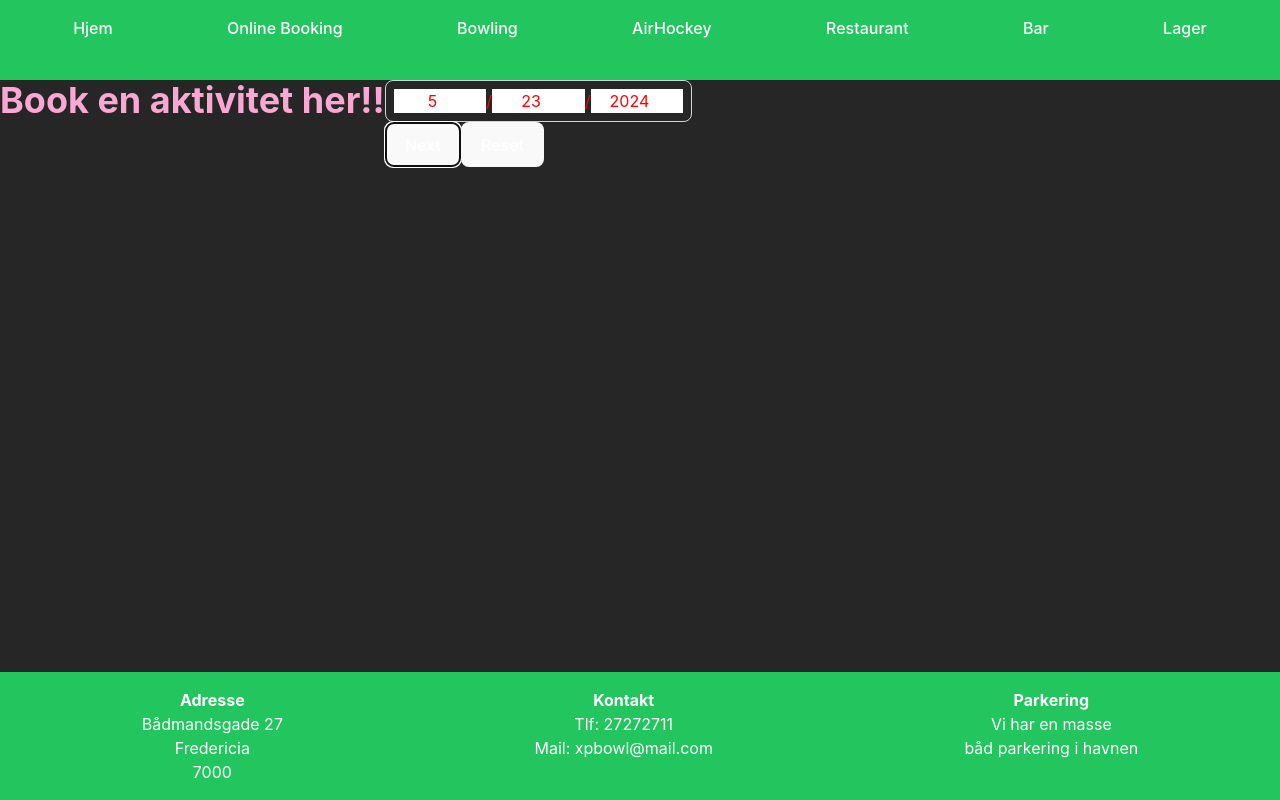
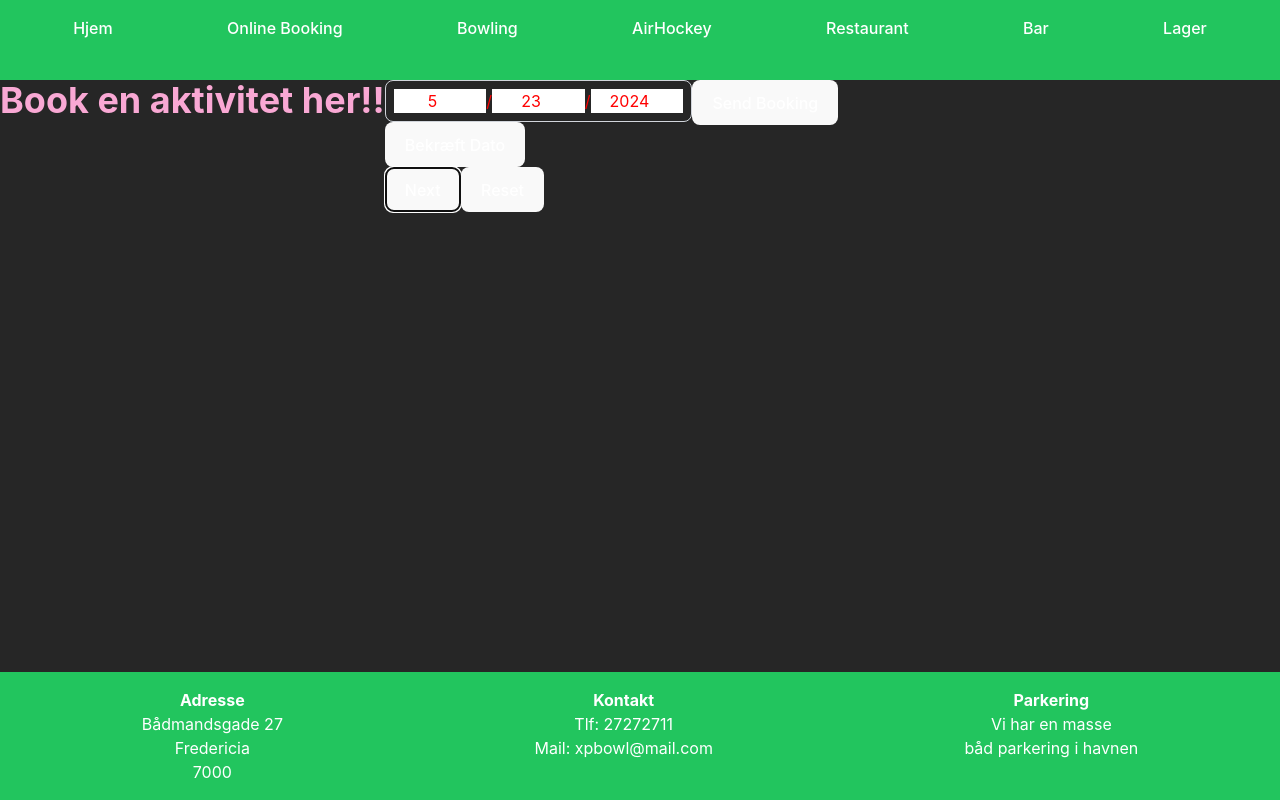
Before and after one commit to YawHB/XP-Bowling-Frontend-KYLL, a React (Vite) app: page /booking in a window 1280 px wide. Both pictures are taken after a click on the button "Next". Built offline with nearby package versions, Linux system fonts and the light colour scheme; no server answers.

Commit message:
file structure change

```diff
--- a/src/components/booking/CustomerForm.tsx
+++ b/src/components/booking/CustomerForm.tsx
@@ -1,15 +1,15 @@
 import { FormEvent, useEffect, useState } from "react";
 import { postCustomer } from "../services/customerService";
 
-interface CustomerInterface {
+export interface CustomerInterface {
   id?: number;
   name: string;
   phone: string;
 }
 
-export default function CustomerForm() {
+export default function CustomerForm({ setThisCustomer }: { setThisCustomer: (customer: CustomerInterface) => void }){
   const [customerIsExisting, setCusomerIsExisting] = useState<boolean>(false);
-  const [thisCustomer, setThisCustomer] = useState<CustomerInterface>();
+  // const [thisCustomer, setThisCustomer] = useState<CustomerInterface>();
   const [customerPhone, setCustomerPhone] = useState<string>("");
   const [customersList, setCustomersList] = useState<CustomerInterface[]>([]);
   const [customerFirstName, setCustomerFirstName] = useState<string>("");
@@ -65,7 +65,7 @@ export default function CustomerForm() {
 
   async function setActiveCustomer() {
     if (customerIsExisting === true) {
-      console.log("this is the existing customer id", thisCustomer);
+      // console.log("this is the existing customer id", thisCustomer);
     } else {
       console.log("we need to post a new customer!");
       const newCustomer = {
--- a/src/components/booking/DateForm.tsx
+++ b/src/components/booking/DateForm.tsx
@@ -8,9 +8,17 @@ type Value = ValuePiece | [ValuePiece, ValuePiece];
 export default function DateForm() {
   const [bookingDate, setBookingDate] = useState<Value>(new Date());
 
+  function checkDate(event: React.FormEvent<HTMLButtonElement>) {
+    event.preventDefault();
+    console.log(bookingDate);
+  }
+
+  // checkDate();
+
   return (
     <div>
       <DatePicker onChange={setBookingDate} value={bookingDate} />
+      <button type="submit" onClick={checkDate}>Bekræft Dato</button>
     </div>
   );
 }
--- a/src/components/booking/OnlineBooking.tsx
+++ b/src/components/booking/OnlineBooking.tsx
@@ -2,6 +2,8 @@ import { useState } from "react";
 import BookingInputForm from "./BookingInputForm";
 import DateForm from "./DateForm";
 import CustomerForm from "./CustomerForm";
+import { CustomerInterface } from "./CustomerForm";
+
 
 export interface BookingData {
   id?: number;
@@ -18,6 +20,8 @@ const components = [CustomerForm, DateForm, BookingInputForm];
 export default function OnlineBooking() {
   const [bookingData, setBookingData] = useState<BookingData[]>([]);
   const [currentIndex, setCurrentIndex] = useState(0);
+  const [thisCustomer, setThisCustomer] = useState<CustomerInterface>();
+
 
   function handleNext() {
     setCurrentIndex((prevIndex) => (prevIndex + 1) % components.length);
@@ -32,9 +36,14 @@ export default function OnlineBooking() {
     setBookingData([...bookingData, { ...newBooking, id: bookingData.length + 1 }]);
   }
 
+  function handleSuperSubmit() {
+    console.log(bookingData);
+    console.log(thisCustomer);
+
+  }
+
   const CurrentComponent = components[currentIndex];
 
-  console.log(bookingData);
 
   return (
     <div className="flex w-screen">
@@ -42,9 +51,12 @@ export default function OnlineBooking() {
         <h1 className="text-4xl self-center font-bold text-pink-300">Book en aktivitet her!!</h1>
       </div>
       <div>
-        <CurrentComponent addBooking={addBooking} bookingData={bookingData} />
+        <CurrentComponent addBooking={addBooking} bookingData={bookingData} thisCustomer={thisCustomer} setThisCustomer={setThisCustomer} />
         <button onClick={handleNext}>Next</button>
         <button onClick={handleReset}>Reset</button>
+      </div>
+      <div>
+        <button onClick={handleSuperSubmit}>Send Booking</button>
       </div>
     </div>
   );
--- a/src/components/booking/AirhockeyForm.tsx
+++ b/src/components/booking/activityForms/AirhockeyForm.tsx
@@ -15,9 +15,9 @@ interface BookingData {
 
 export default function AirhockeyForm({ addBooking }: AirhockeyFormProps) {
   const [startTime, setStartTime] = useState<string>("08:00");
-  const [playTime, setPlayTime] = useState<number>(0);
+  const [playTime, setPlayTime] = useState<number>(1);
   const [endTime, setEndTime] = useState<string>(calculatedEndTime("08:00", 1));
-  const [tables, setLanes] = useState<number>(0);
+  const [tables, setLanes] = useState<number>(1);
 
   function calculatedEndTime(startTime: string, playTime: number): string {
     const [hours, minuttes] = startTime.split(":").map(Number);
--- a/src/components/booking/DinnertableForm.tsx
+++ b/src/components/booking/activityForms/DinnertableForm.tsx
@@ -14,7 +14,7 @@ interface BookingData {
 
 export default function DinnertableForm({ addBooking }: DinnertableFormProps) {
   const [startTime, setStartTime] = useState<string>("08:00");
-  const [tables, setLanes] = useState<number>(0);
+  const [tables, setLanes] = useState<number>(1);
 
   function handleSubmit(event: React.FormEvent) {
     event.preventDefault();
```
Also changed, not shown: src/components/booking/BookingInputForm.tsx (+7 -4 lines), src/components/booking/activityForms/BowlingForm.tsx (renamed from src/components/booking/BowlingForm.tsx), src/components/booking/activityForms/KidsBowlingForm.tsx (renamed from src/components/booking/KidsBowlingForm.tsx).
